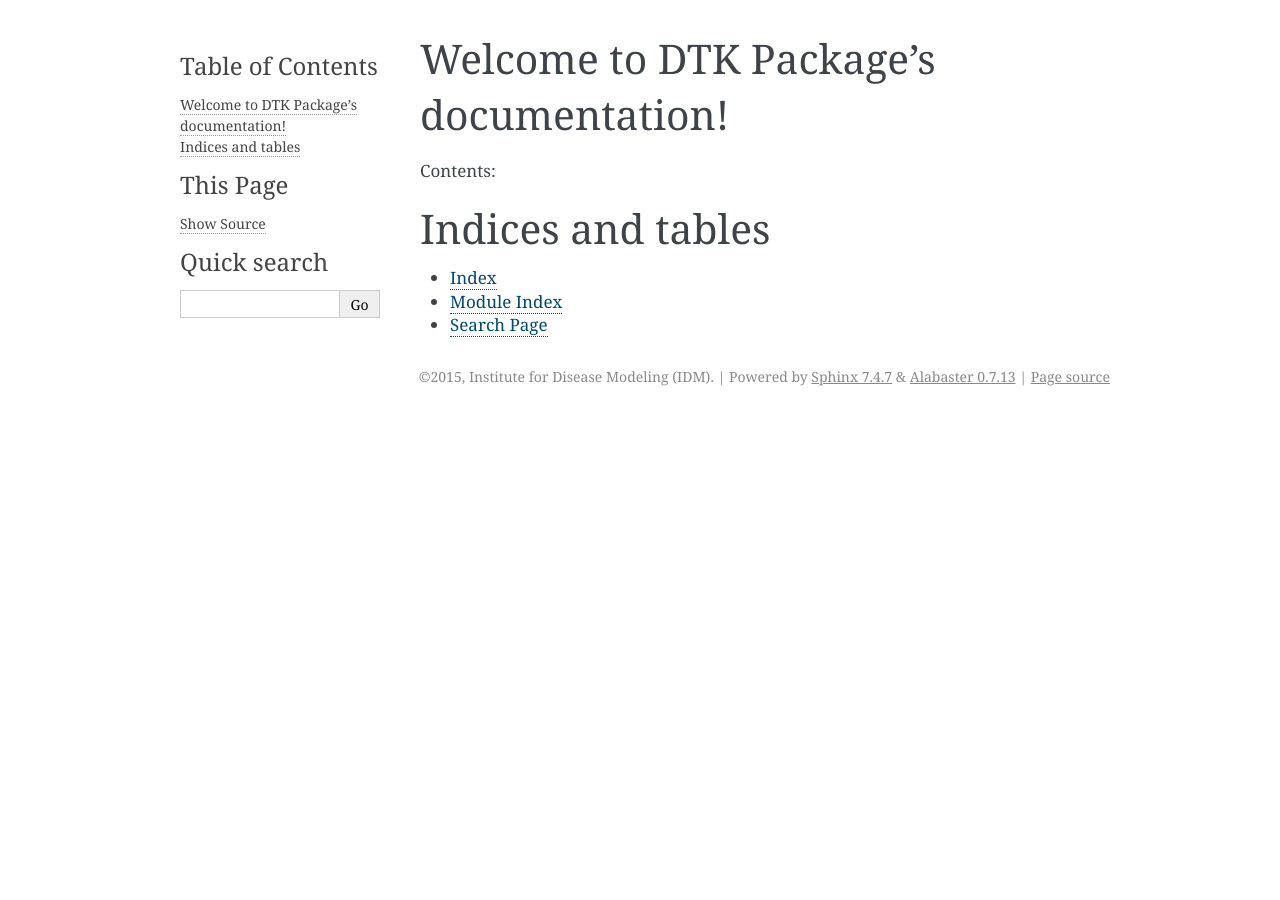
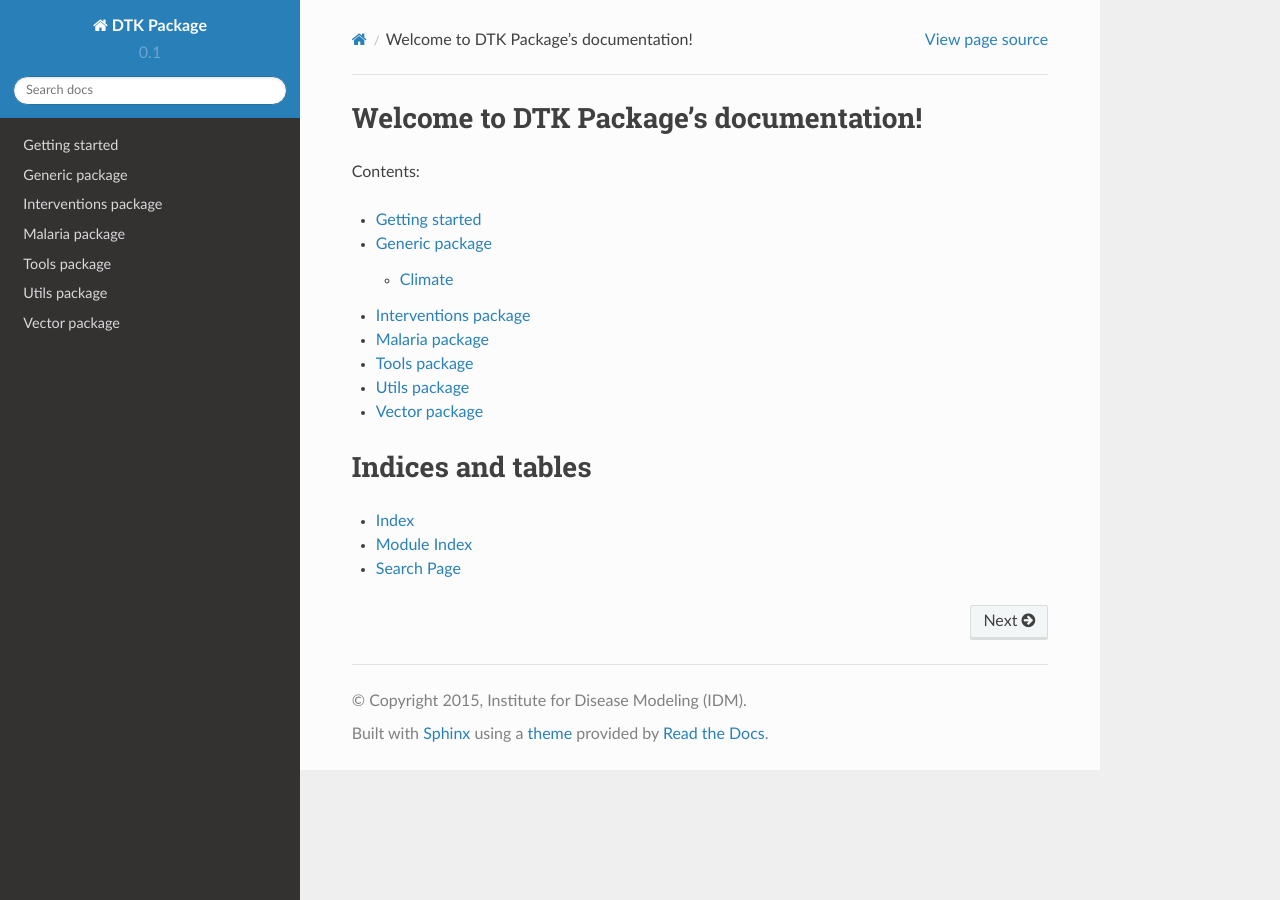
Before and after one commit to m-v-nikolov/dtk-tools-py3, a Sphinx documentation site: the page built from docs/index.rst, in a window 1280 px wide. Built offline with Sphinx 7.4.7 and the Read the Docs theme 2.0.0, drawn with Linux system fonts in a browser that asks for light colours; formulas are drawn with MathJax 3.

Commit message:
Add some docs

```diff
--- a/docs/conf.py
+++ b/docs/conf.py
@@ -117,7 +117,7 @@ todo_include_todos = True
 
 # The theme to use for HTML and HTML Help pages.  See the documentation for
 # a list of builtin themes.
-html_theme = 'alabaster'
+html_theme = 'sphinx_rtd_theme'
 
 # Theme options are theme-specific and customize the look and feel of a theme
 # further.  For a list of options available for each theme, see the
--- a/docs/index.rst
+++ b/docs/index.rst
@@ -8,6 +8,15 @@ Contents:
 .. toctree::
    :maxdepth: 2
 
+   intro
+   generic
+   interventions
+   malaria
+   tools
+   utils
+   vector
+
+
 
 
 Indices and tables
--- /dev/null
+++ b/docs/interventions.rst
@@ -0,0 +1,2 @@
+Interventions package
+============================
--- /dev/null
+++ b/docs/intro.rst
@@ -0,0 +1,2 @@
+Getting started
+======================
--- /dev/null
+++ b/docs/malaria.rst
@@ -0,0 +1,2 @@
+Malaria package
+====================
--- /dev/null
+++ b/docs/tools.rst
@@ -0,0 +1,2 @@
+Tools package
+=============
--- /dev/null
+++ b/docs/utils.rst
@@ -0,0 +1,2 @@
+Utils package
+=================
--- /dev/null
+++ b/docs/vector.rst
@@ -0,0 +1,2 @@
+Vector package
+==============
```
Also changed, not shown: docs/generic.rst (added, +14 -0 lines), 1 other file.
